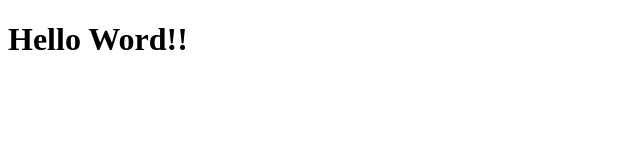
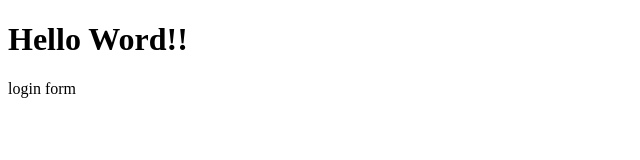
Before and after one commit to lakhaba/myappsample, a plain HTML site: page index.html in a window 1280 px wide. Shown: the full height of the page, 0-640 px from the left. Drawn offline with Linux system fonts and the light colour scheme.

Commit message:
login form

```diff
--- /dev/null
+++ b/dir2/app2.js
@@ -0,0 +1 @@
+console.log('app2');
--- a/index.html
+++ b/index.html
@@ -8,6 +8,7 @@
 </head>
 <body>
     <h1>Hello Word!!</h1>
+    login form
 
 </body>
 </html>
```
Also changed, not shown: login.html (added, +1 -0 lines), log.txt (added).
